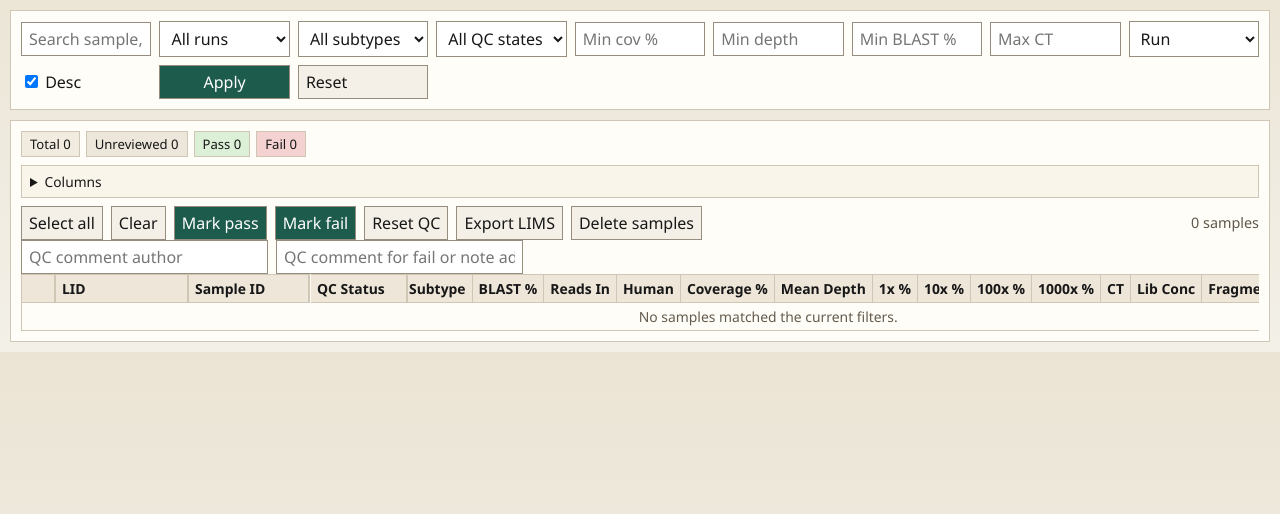
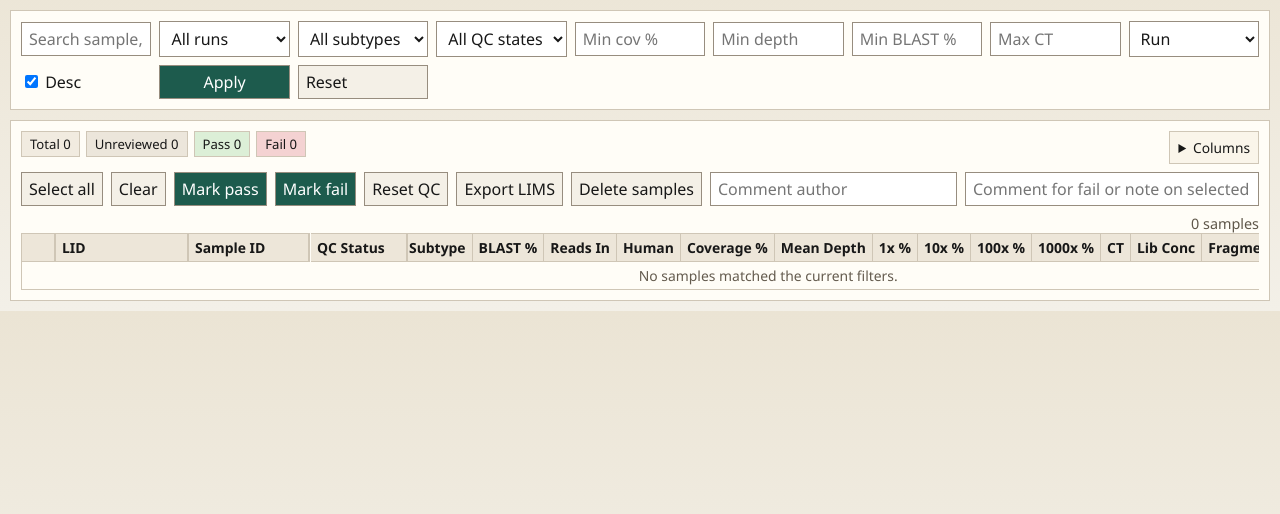
Before and after one commit to SMD-Bioinformatics-Lund/virtitta, a FastAPI app: page / in a window 1280 px wide. Shown: the part 61-575 px from the top of the page. Run offline with FastAPI, Linux system fonts and the light colour scheme; data that the repository does not hold is empty.

Commit message:
compacting UI

```diff
--- a/virtitta/static/style.css
+++ b/virtitta/static/style.css
@@ -92,14 +92,22 @@ a:hover {
   display: flex;
   gap: 6px;
   flex-wrap: wrap;
+}
+
+.summary-controls {
+  display: flex;
+  gap: 8px;
+  align-items: start;
+  justify-content: space-between;
+  flex-wrap: wrap;
   margin-bottom: 8px;
 }
 
 .column-toggle-panel {
-  margin-bottom: 8px;
   border: 1px solid var(--line);
   background: #faf5ea;
   padding: 6px 8px;
+  margin: 0;
 }
 
 .column-toggle-panel summary {
@@ -189,6 +197,11 @@ button.secondary,
   margin-left: auto;
   font-size: 0.9rem;
   color: #5f574a;
+}
+
+.bulk-comment {
+  min-width: 260px;
+  flex: 1 1 280px;
 }
 
 .table-wrap {
--- a/virtitta/templates/index.html
+++ b/virtitta/templates/index.html
@@ -40,6 +40,7 @@
 </section>
 
 <section class="panel">
+  <div class="summary-controls">
     <div class="summary-bar">
       <span class="summary-pill">Total {{ summary.total }}</span>
       <span class="summary-pill summary-unreviewed">Unreviewed {{ summary.unreviewed }}</span>
@@ -65,6 +66,7 @@
         </label>
       </div>
     </details>
+  </div>
   <form method="post" action="{{ request.url_for('bulk_qc_update') }}">
     <input type="hidden" name="redirect_to" value="{{ request.url }}">
     <div class="bulkbar">
@@ -81,11 +83,9 @@
         class="secondary"
         onclick="return confirm('Delete the selected samples from the Virtitta database? This does not delete result files on disk.')"
       >Delete samples</button>
+      <input type="text" name="comment_author" placeholder="Comment author">
+      <input type="text" name="comment_body" placeholder="Comment for fail or note on selected samples" class="bulk-comment">
       <span class="count">{{ rows|length }} samples</span>
-    </div>
-    <div class="bulkbar">
-      <input type="text" name="comment_author" placeholder="QC comment author">
-      <input type="text" name="comment_body" placeholder="QC comment for fail or note added to selected samples">
     </div>
 
     <div class="table-wrap">
```
Lines whose indentation alone changed are shown as unchanged.
